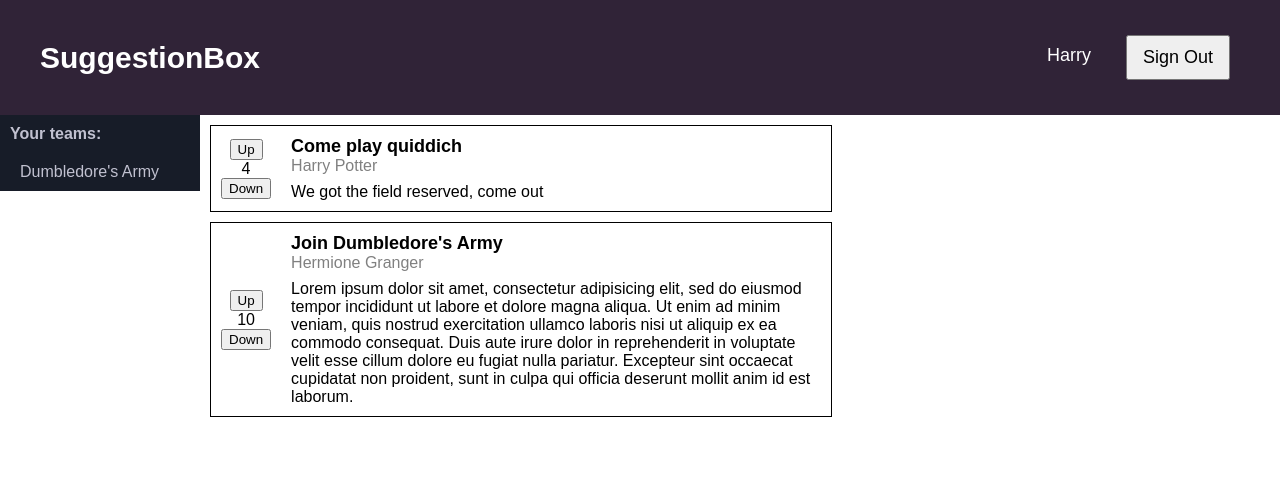
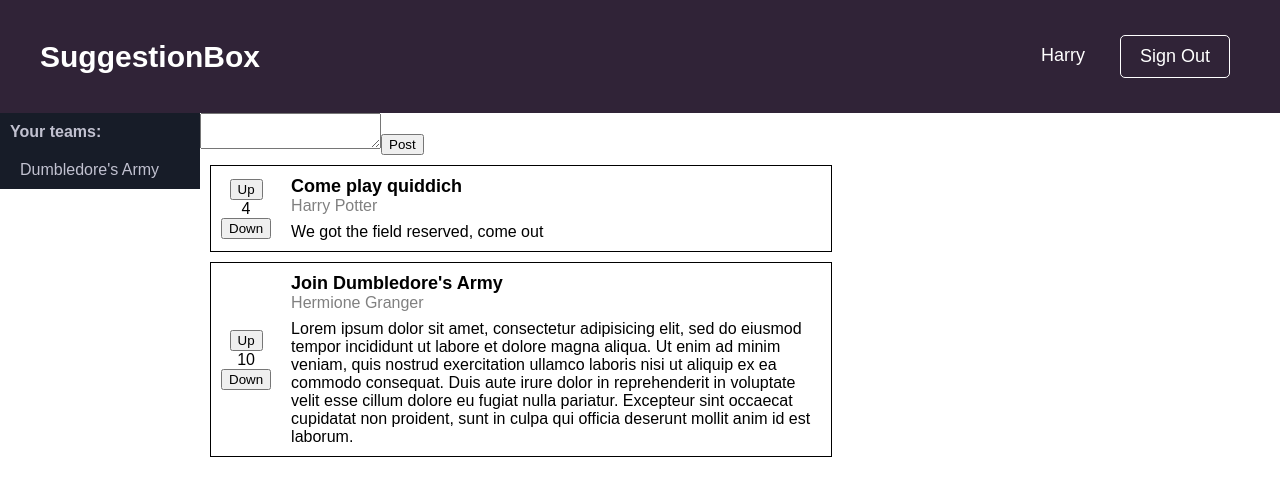
Before and after one commit to riley-worthington/suggestion-box, a React (Create React App) app in the folder frontend/: page /signin in a window 1280 px wide. Both pictures are taken after a click on the button "Sign In". Shown: the top 496 px of the page. Built offline with nearby package versions, Linux system fonts and the light colour scheme.

Commit message:
add AddPost component

```diff
--- /dev/null
+++ b/frontend/src/Home/AddPost/AddPost.js
@@ -0,0 +1,25 @@
+import React, { Component } from 'react';
+
+class AddPost extends Component {
+  constructor(props) {
+    super(props);
+    this.state = {
+      textInput: ''
+    }
+  }
+
+  onTextAreaChange = (event) => {
+    this.setState({textInput: event.target.value});
+  }
+
+  render() {
+    return (
+      <div>
+        <textarea onChange={this.onTextAreaChange}></textarea>
+        <button>Post</button>
+      </div>
+    );
+  }
+}
+
+export default AddPost;
--- a/frontend/src/Home/Home.js
+++ b/frontend/src/Home/Home.js
@@ -3,6 +3,7 @@ import { connect } from 'react-redux';
 import TopNav from './TopNav/TopNav';
 import SideBar from './SideBar/SideBar';
 import PostFeed from './Feed/PostFeed';
+import AddPost from './AddPost/AddPost';
 // import Post from './Feed/Post';
 import './Home.css';
 
@@ -32,7 +33,10 @@ class Home extends Component {
         <TopNav user={currentUser} onSignOut={onSignOut}/>
         <main>
           <SideBar teamIds={currentUser.teams}/>
-          <PostFeed teamId={currentUser.teams[0]} />
+          <div>
+            <AddPost />
+            <PostFeed teamId={currentUser.teams[0]} />
+          </div>
         </main>
       </div>
     );
--- a/frontend/src/home/TopNav/TopNav.css
+++ b/frontend/src/home/TopNav/TopNav.css
@@ -25,7 +25,7 @@
 }
 
 .signout-button {
-  width: 100px;
+  width: 110px;
   color: #ffffff;
   cursor: pointer;
   outline: none;
--- a/frontend/src/home/TopNav/TopNav.js
+++ b/frontend/src/home/TopNav/TopNav.js
@@ -1,5 +1,4 @@
 import React from 'react';
-import { Link } from 'react-router-dom';
 import './TopNav.css';
 
 const TopNav = ({ user, onSignOut }) => {
@@ -12,7 +11,7 @@ const TopNav = ({ user, onSignOut }) => {
         <div className='dropdown'>
           {user.firstname}
         </div>
-        <button onClick={onSignOut}>Sign Out</button>
+        <button onClick={onSignOut} className='signout-button'>Sign Out</button>
       </nav>
     </header>
   )
```
